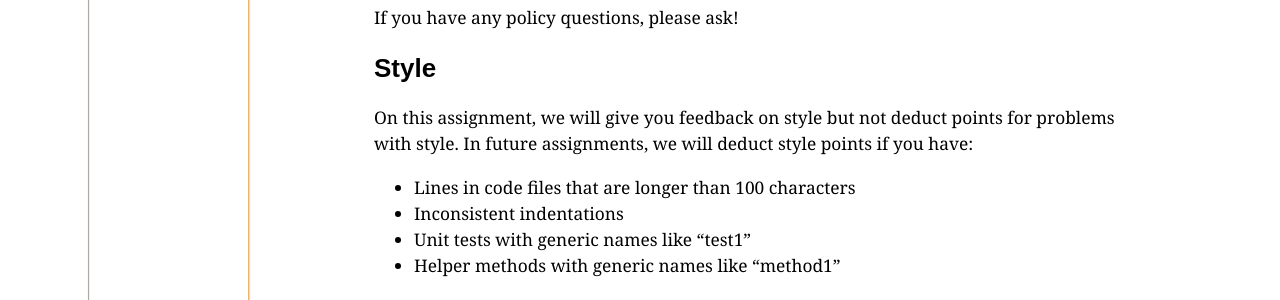
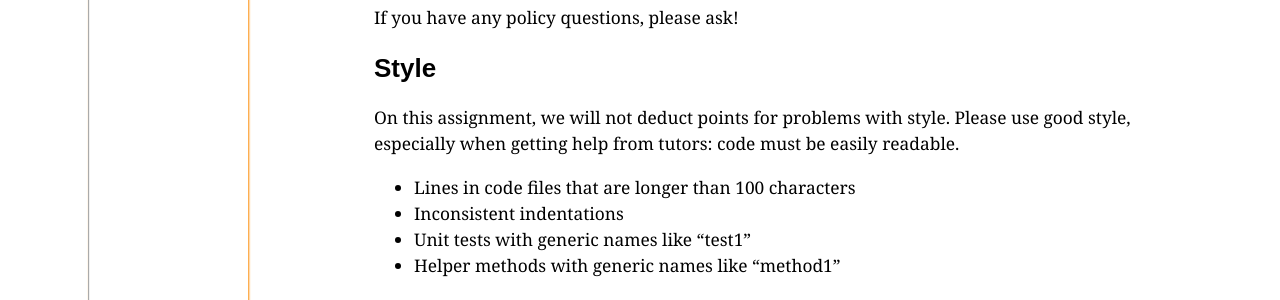
Before and after one commit to ucsd-cse12-f23/ucsd-cse12-f23.github.io, a Jekyll site: the page built from _assignments/pa2.md, in a window 1280 px wide and 900 px high, scrolled down 8860 px. Shown: the part 155-455 px from the top of the window. Built offline with Jekyll 4.4.1, drawn with Linux system fonts in a browser that asks for light colours.

Commit message:
Update pa2.md

```diff
--- a/_assignments/pa2.md
+++ b/_assignments/pa2.md
@@ -368,9 +368,9 @@ If you have any policy questions, please ask!
 
 ## Style
 
-On this assignment, we will give you feedback on style but not deduct points
-for problems with style. In future assignments, we will deduct style points if
-you have:
+On this assignment, we will  not deduct points
+for problems with style. Please use good style, especially when
+getting help from tutors: code must be easily readable.
 
 - Lines in code files that are longer than 100 characters
 - Inconsistent indentations
```
